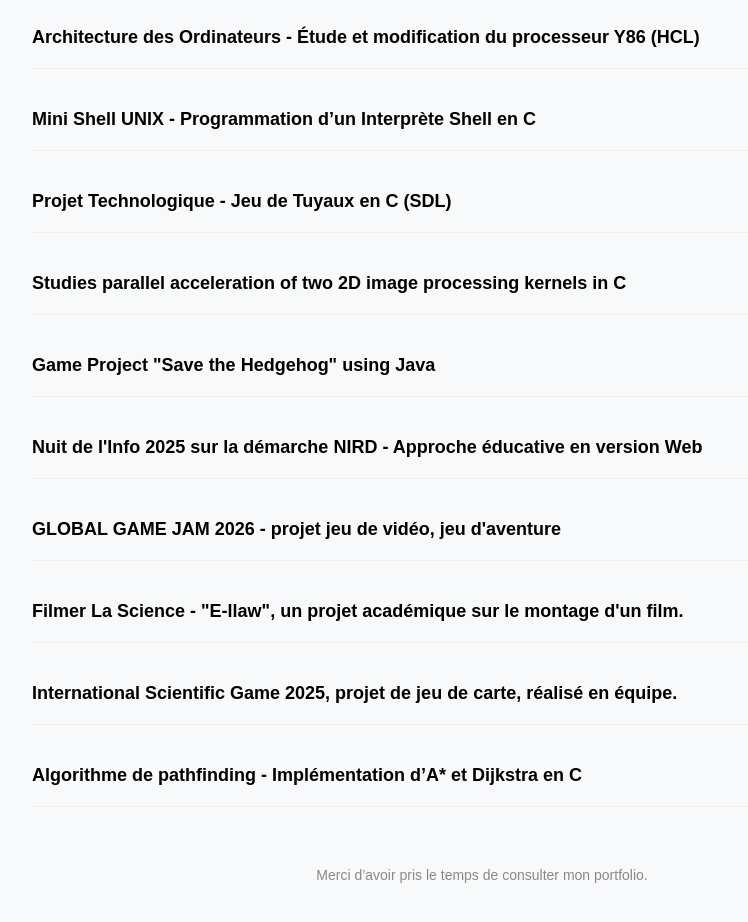
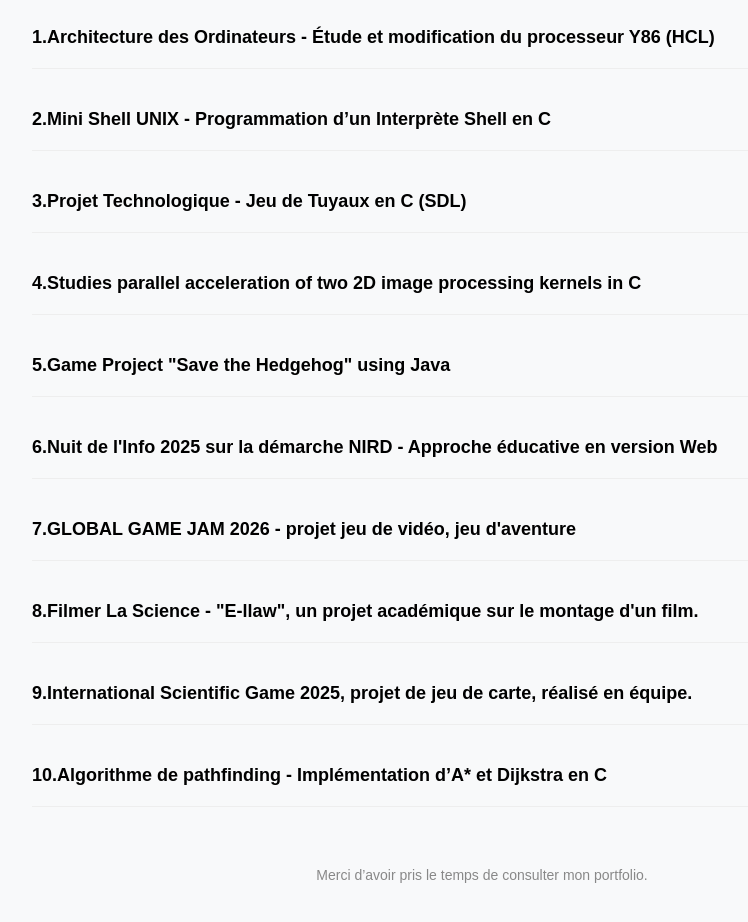
Before and after one commit to ttancltt/Portfolio-page, a plain HTML site: page index.html in a window 1280 px wide. Shown: the part 732-1654 px from the top of the page, without its empty margins (158-906 px from the left). Drawn offline with Linux system fonts and the light colour scheme.

Commit message:
Add numbered

```diff
--- a/index.html
+++ b/index.html
@@ -152,7 +152,7 @@
 
       <div class="project">
         <a href="https://github.com/ttancltt/Personal-Projects/tree/main/Architecture%20ordinateur">
-          Architecture des Ordinateurs - Étude et modification du processeur Y86 (HCL)
+          1.Architecture des Ordinateurs - Étude et modification du processeur Y86 (HCL)
         </a>
         <br>
         <!-- Insérer capture ici -->
@@ -161,7 +161,7 @@
 
       <div class="project">
         <a href="https://github.com/ttancltt/Personal-Projects/tree/main/Programmation%20de%20syst%C3%A8me">
-          Mini Shell UNIX - Programmation d’un Interprète Shell en C
+          2.Mini Shell UNIX - Programmation d’un Interprète Shell en C
         </a>
         <br>
         <!-- Capture ici -->
@@ -169,7 +169,7 @@
 
       <div class="project">
         <a href="https://github.com/ttancltt/Personal-Projects/tree/main/Projet%20Techno%20en%20C/COMPLETED-%20Projet%20Techno">
-          Projet Technologique - Jeu de Tuyaux en C (SDL)
+          3.Projet Technologique - Jeu de Tuyaux en C (SDL)
         </a>
         <br>
         <!-- Capture ici -->
@@ -177,7 +177,7 @@
 
       <div class="project">
         <a href="https://github.com/ttancltt/Personal-Projects/tree/main/Thread%20computation/easypap-se-master">
-          Studies parallel acceleration of two 2D image processing kernels in C
+          4.Studies parallel acceleration of two 2D image processing kernels in C
         </a>
         <br>
         <!-- Capture ici -->
@@ -185,7 +185,7 @@
 
       <div class="project">
         <a href="https://github.com/ttancltt/Personal-Projects/tree/main/JAVA-%20INTELLIJ/Save-the-Hedgehog%20-%20final/Save-the-Hedgehog-main">
-          Game Project "Save the Hedgehog" using Java
+          5.Game Project "Save the Hedgehog" using Java
         </a>
         <br>
         <!-- Capture ici -->
@@ -193,7 +193,7 @@
 
       <div class="project">
         <a href="https://github.com/ttancltt/Personal-Projects/tree/main/BigZeroSix-seven0-main">
-          Nuit de l'Info 2025 sur la démarche NIRD - Approche éducative en version Web
+          6.Nuit de l'Info 2025 sur la démarche NIRD - Approche éducative en version Web
         </a>
         <br>
         <!-- Capture ici -->
@@ -201,7 +201,7 @@
 
       <div class="project">
         <a href="https://github.com/ttancltt/Personal-Projects/tree/main/My%20storytelling%20game">
-          GLOBAL GAME JAM 2026 - projet jeu de vidéo, jeu d'aventure
+          7.GLOBAL GAME JAM 2026 - projet jeu de vidéo, jeu d'aventure
         </a>
         <br>
         <!-- Capture ici -->
@@ -209,14 +209,14 @@
 
       <div class="project">
         <a href="https://drive.google.com/drive/folders/1f_nKGPQC0CZ6hx9b0mJCdR2UJ4W-VqlC?usp=sharing">
-          Filmer La Science - "E-llaw", un projet académique sur le montage d'un film.
+          8.Filmer La Science - "E-llaw", un projet académique sur le montage d'un film.
         </a>
         <br>
         <!-- Capture ici -->
       </div>
       <div class="project">
         <a href="https://drive.google.com/file/d/1ODh9F57rrGHsgcuyK0tKyAr4n-uRdmNH/view?usp=sharing">
-          International Scientific Game 2025, projet de jeu de carte, réalisé en équipe.
+          9.International Scientific Game 2025, projet de jeu de carte, réalisé en équipe.
         </a>
         <br>
         <!-- Capture ici -->
@@ -224,7 +224,7 @@
 
       <div class="project">
         <a href="https://github.com/ttancltt/Personal-Projects/tree/main/Algorithm%20for%20path%20finding">
-          Algorithme de pathfinding - Implémentation d’A* et Dijkstra en C
+          10.Algorithme de pathfinding - Implémentation d’A* et Dijkstra en C
         </a>
         <br>
         <!-- Capture ici -->
```
